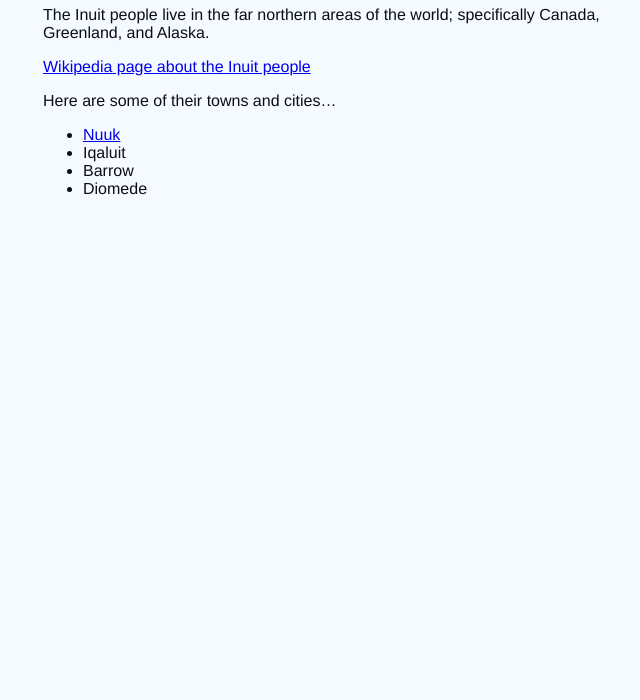
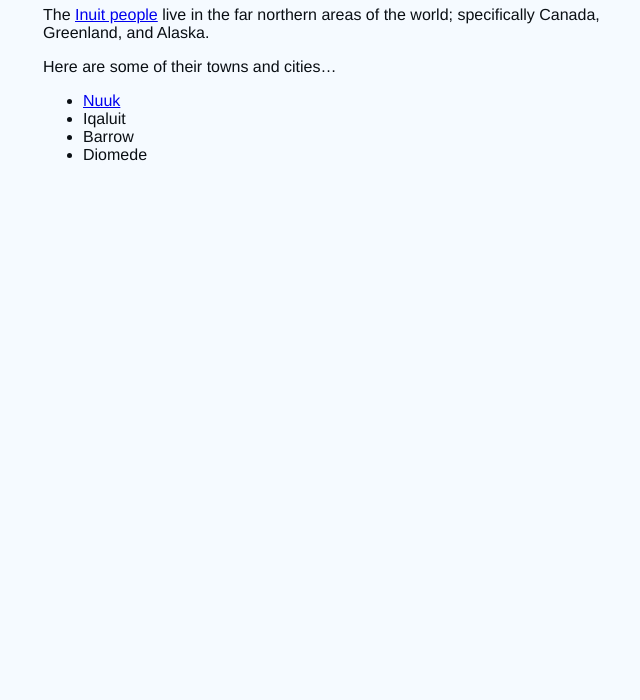
Before and after one commit to jimthoburn/cities-of-the-north, a plain HTML site: page index.html in a window 1280 px wide. Shown: the part 100-800 px from the top of the page, without its empty margins (277-917 px from the left). Drawn offline with Linux system fonts and the light colour scheme.

Commit message:
Move the Wikipedia link

```diff
--- a/index.html
+++ b/index.html
@@ -9,9 +9,7 @@
 
 <h1>Cities of the North</h1>
 
-<p>The Inuit people live in the far northern areas of the world; specifically Canada, Greenland, and Alaska.</p>
-
-<a href="http://en.wikipedia.org/wiki/Inuit">Wikipedia page about the Inuit people</a>
+<p>The <a href="http://en.wikipedia.org/wiki/Inuit">Inuit people</a> live in the far northern areas of the world; specifically Canada, Greenland, and Alaska.</p>
 
 <p>Here are some of their towns and cities…</p>
 
```
